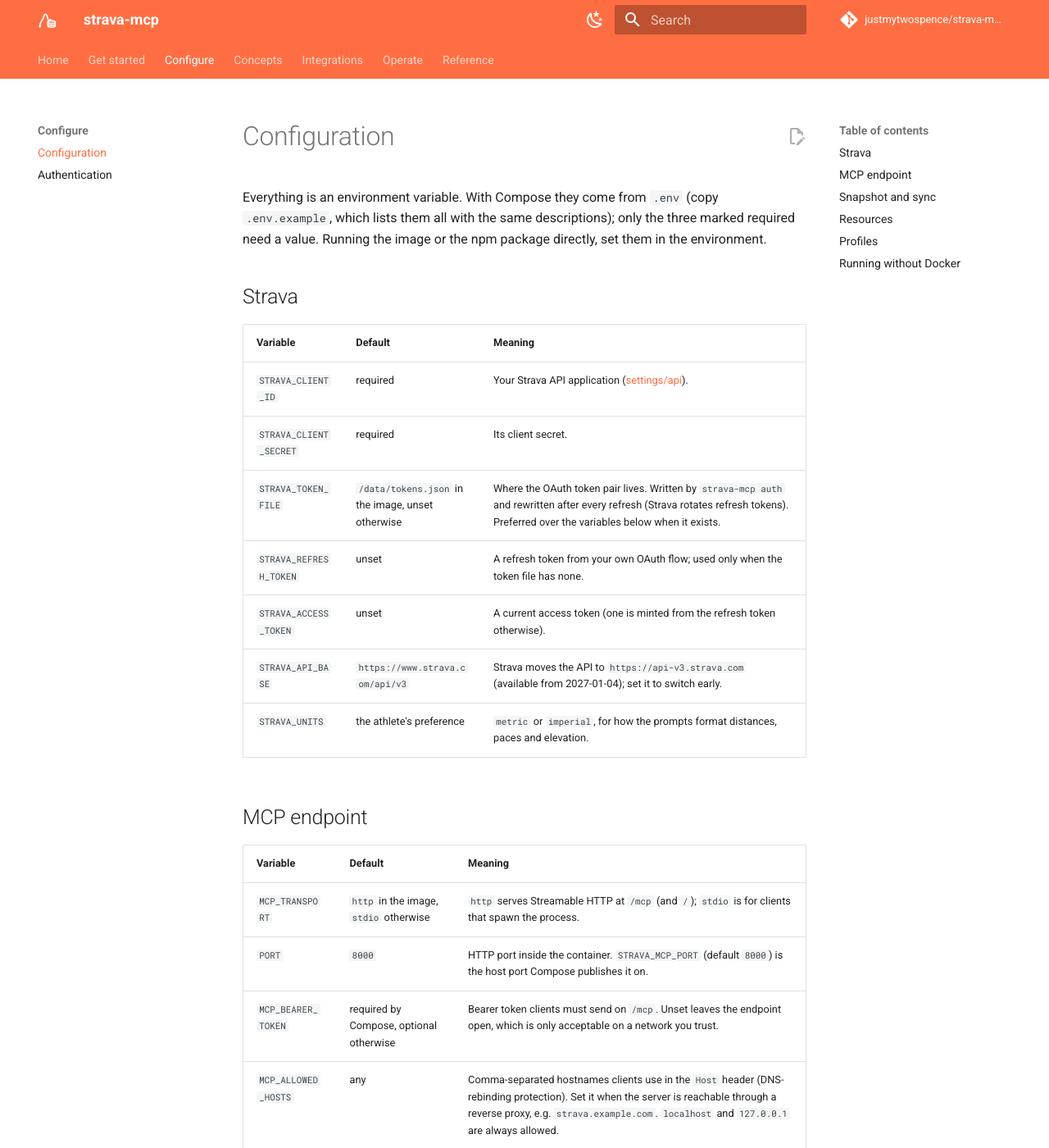
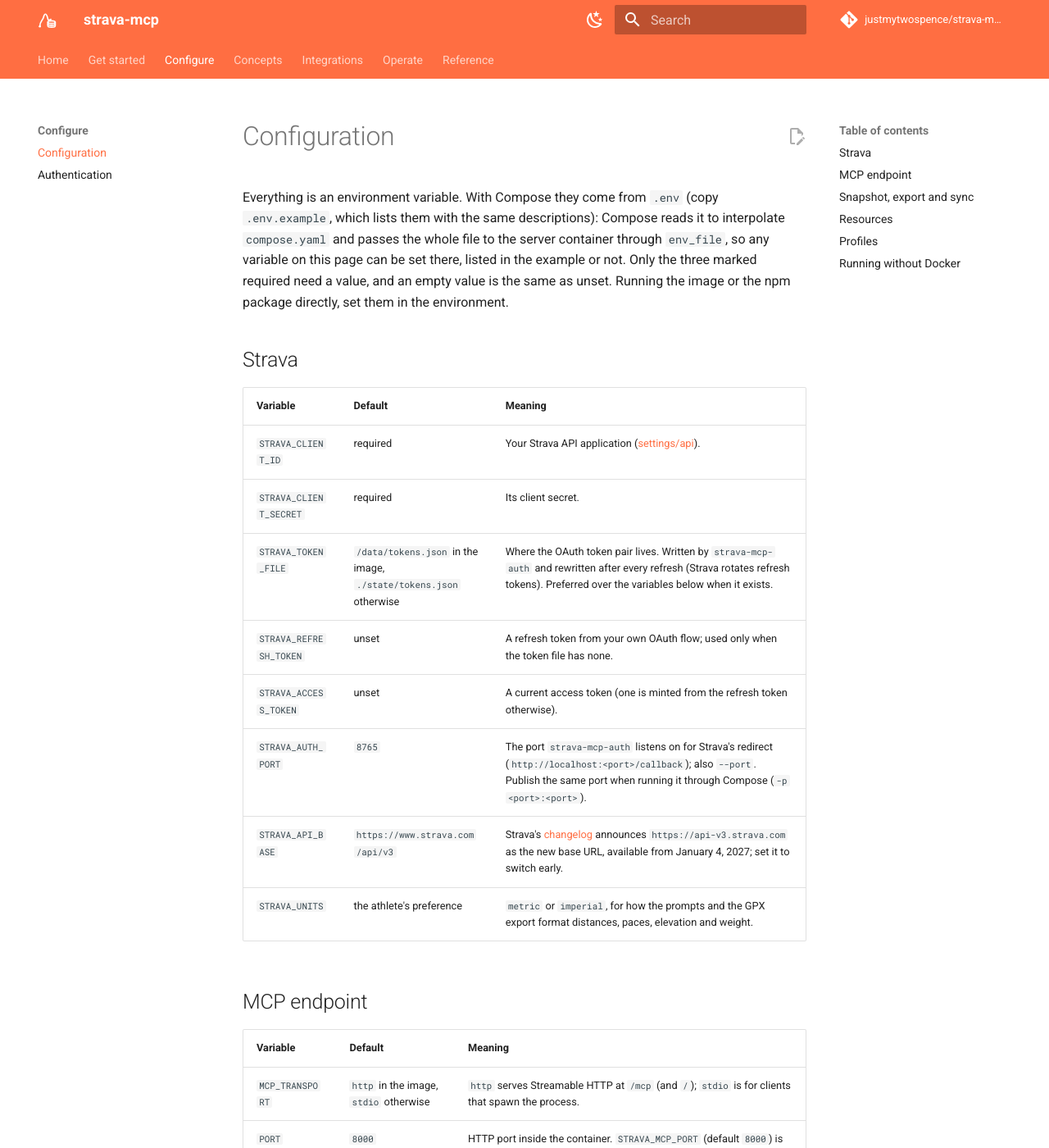
Before and after one commit to justmytwospence/strava-mcp, an MkDocs documentation site: the page built from docs/configuration.md, in a window 1280 px wide and 1400 px high. Shown: the whole window at 82% size. Built offline with MkDocs 1.6.1 and Material for MkDocs 9.7.7, drawn with Linux system fonts in a browser that asks for light colours; comment, search, counter and statistics services are not loaded; some of the changed text lies outside the part shown.

Commit message:
docs: configuration of STRAVA_ROUTES_INTERVAL_MINUTES, STRAVA_AUTH_PORT, env_file and the required OIDC_JWKS_URL
Also the scoped npm package name, the loopback bind variables, the source for
the api-v3 base URL date, and a generic callback-port placeholder with
per-provider JWKS paths in the authentication guide.

````diff
--- a/docs/configuration.md
+++ b/docs/configuration.md
@@ -1,6 +1,6 @@
 # Configuration
 
-Everything is an environment variable. With Compose they come from `.env` (copy `.env.example`, which lists them all with the same descriptions); only the three marked required need a value. Running the image or the npm package directly, set them in the environment.
+Everything is an environment variable. With Compose they come from `.env` (copy `.env.example`, which lists them with the same descriptions): Compose reads it to interpolate `compose.yaml` and passes the whole file to the server container through `env_file`, so any variable on this page can be set there, listed in the example or not. Only the three marked required need a value, and an empty value is the same as unset. Running the image or the npm package directly, set them in the environment.
 
 ## Strava
 
@@ -8,11 +8,12 @@
 |---|---|---|
 | `STRAVA_CLIENT_ID` | required | Your Strava API application ([settings/api](https://www.strava.com/settings/api)). |
 | `STRAVA_CLIENT_SECRET` | required | Its client secret. |
-| `STRAVA_TOKEN_FILE` | `/data/tokens.json` in the image, unset otherwise | Where the OAuth token pair lives. Written by `strava-mcp auth` and rewritten after every refresh (Strava rotates refresh tokens). Preferred over the variables below when it exists. |
+| `STRAVA_TOKEN_FILE` | `/data/tokens.json` in the image, `./state/tokens.json` otherwise | Where the OAuth token pair lives. Written by `strava-mcp-auth` and rewritten after every refresh (Strava rotates refresh tokens). Preferred over the variables below when it exists. |
 | `STRAVA_REFRESH_TOKEN` | unset | A refresh token from your own OAuth flow; used only when the token file has none. |
 | `STRAVA_ACCESS_TOKEN` | unset | A current access token (one is minted from the refresh token otherwise). |
-| `STRAVA_API_BASE` | `https://www.strava.com/api/v3` | Strava moves the API to `https://api-v3.strava.com` (available from 2027-01-04); set it to switch early. |
-| `STRAVA_UNITS` | the athlete's preference | `metric` or `imperial`, for how the prompts format distances, paces and elevation. |
+| `STRAVA_AUTH_PORT` | `8765` | The port `strava-mcp-auth` listens on for Strava's redirect (`http://localhost:<port>/callback`); also `--port`. Publish the same port when running it through Compose (`-p <port>:<port>`). |
+| `STRAVA_API_BASE` | `https://www.strava.com/api/v3` | Strava's [changelog](https://developers.strava.com/docs/changelog/) announces `https://api-v3.strava.com` as the new base URL, available from January 4, 2027; set it to switch early. |
+| `STRAVA_UNITS` | the athlete's preference | `metric` or `imperial`, for how the prompts and the GPX export format distances, paces, elevation and weight. |
 
 ## MCP endpoint
 
@@ -23,14 +24,15 @@
 | `MCP_BEARER_TOKEN` | required by Compose, optional otherwise | Bearer token clients must send on `/mcp`. Unset leaves the endpoint open, which is only acceptable on a network you trust. |
 | `MCP_ALLOWED_HOSTS` | any | Comma-separated hostnames clients use in the `Host` header (DNS-rebinding protection). Set it when the server is reachable through a reverse proxy, e.g. `strava.example.com`. `localhost` and `127.0.0.1` are always allowed. |
 
-## Snapshot and sync
+## Snapshot, export and sync
 
 | Variable | Default | Meaning |
 |---|---|---|
-| `SNAPSHOT_TOKEN` | unset | Serve the read-only snapshot at `GET /snapshot.duckdb`, and garmin-mcp's sync export at `GET /export/garmin-sync` ([Extras](extras.md#using-your-own)), to this bearer token. Unset: neither is served over HTTP. The Grafana and notebook profiles read the file from the volume and do not need it. |
+| `SNAPSHOT_TOKEN` | unset | Serve the read-only snapshot at `GET /snapshot.duckdb` and the live export at `GET /export/sync` ([Export API](reference/export.md)) to this bearer token. Unset: neither is served over HTTP. The Grafana and notebook profiles read the file from the volume and do not need it. |
 | `STRAVA_SNAPSHOT_DIR` | `snapshot/` next to the mirror | Where the snapshot is published. |
 | `STRAVA_WEBHOOK_URL` | unset | Public HTTPS URL for Strava's push events, with a secret path (`https://strava.example.com/webhook/<random>`). The server registers the subscription itself. Unset: the activity list is polled every 15 minutes. See [How sync works](sync.md#webhook). |
 | `STRAVA_SYNC` | `on` | `off` disables the background sync and the snapshot timer: tools answer from the mirror and fetch what they are asked for. |
+| `STRAVA_ROUTES_INTERVAL_MINUTES` | `60` | How often the route list (and so each route's starred flag, for which Strava sends no event) is refreshed, in minutes; `5` at the lowest. Each refresh costs one or two reads. Lower it when something consumes the starred flag promptly, such as [garmin-mcp's course cleanup](integrations/garmin-mcp.md). |
 | `STRAVA_DB_PATH` | `/data/strava.duckdb` in the image, `./state/strava.duckdb` otherwise | The mirror file. Mount a volume. |
 
 ## Resources
@@ -48,23 +50,25 @@
 | Profile | Variable | Default | Meaning |
 |---|---|---|---|
 | oauth | `OIDC_ISSUER` | required | Your identity provider's issuer URL (the `iss` claim of its tokens). |
-| oauth | `OIDC_JWKS_URL` | `${OIDC_ISSUER}/jwks.json` | Its JWKS endpoint. The default fits Authelia; see [Authentication](authentication.md#providers) for others. |
+| oauth | `OIDC_JWKS_URL` | required | Its JWKS endpoint, the `jwks_uri` of `<issuer>/.well-known/openid-configuration`. Every provider uses a different path; [Authentication](authentication.md#providers) lists the common ones. |
 | oauth | `OIDC_CLIENT_ID` | required | The client registered at the provider for this server. |
 | oauth | `OIDC_AUDIENCE` | `OIDC_CLIENT_ID` | The `aud` claim access tokens must carry. |
 | oauth | `PUBLIC_URL` | required | Where your TLS reverse proxy exposes the gateway, e.g. `https://strava.example.com`. The MCP URL is `PUBLIC_URL/mcp`. |
 | oauth | `OAUTH_PORT` | `3000` | Host port of the gateway. |
 | oauth | `MCP_BUFFER` | `33554432` | Largest JSON-RPC body the gateway accepts, in bytes (uploads are the only large ones). |
-| grafana | `GRAFANA_PORT` | `3001` | Host port of Grafana. |
-| grafana | `GRAFANA_ADMIN_USER`, `GRAFANA_ADMIN_PASSWORD` | `admin` / `admin` | Grafana's admin login. Change the password. |
-| notebooks | `MARIMO_PORT` | `2718` | Host port of the notebook. |
+| grafana | `GRAFANA_BIND`, `GRAFANA_PORT` | `127.0.0.1`, `3001` | Interface and host port Grafana is published on. Loopback only by default, because of the default login. |
+| grafana | `GRAFANA_ADMIN_USER`, `GRAFANA_ADMIN_PASSWORD` | `admin` / `admin` | Grafana's admin login. Change the password before changing the bind. |
+| notebooks | `MARIMO_BIND`, `MARIMO_PORT` | `127.0.0.1`, `2718` | Interface and host port of the notebook. Loopback only by default: the notebook has no login. |
 | backup | `BACKUP_DIR` | `./backups` | Where archives are written on the host. |
 | backup | `BACKUP_CRON_EXPRESSION` | `0 4 * * *` | Schedule (UTC). |
 | backup | `BACKUP_RETENTION_DAYS` | `14` | Archives older than this are pruned. |
 
+The whole `.env` reaches the server container, profile variables included, so keep the file private.
+
 ## Running without Docker
 
 ```sh
-npx -y strava-mcp-server          # stdio transport, mirror in ./state/strava.duckdb
+npx -y @justmytwospence/strava-mcp          # stdio transport, mirror in ./state/strava.duckdb
 ```
 
-Set `STRAVA_CLIENT_ID`, `STRAVA_CLIENT_SECRET` and `STRAVA_TOKEN_FILE`, then run `npx -y --package strava-mcp-server strava-mcp-auth` once to write the token file. `MCP_TRANSPORT=http` serves HTTP on `PORT`. Each instance keeps its own mirror and its own share of the rate limits, so run one per account.
+Set `STRAVA_CLIENT_ID` and `STRAVA_CLIENT_SECRET`, then run `npx -y --package @justmytwospence/strava-mcp strava-mcp-auth` once to write the token file (`./state/tokens.json`, or `STRAVA_TOKEN_FILE`). `MCP_TRANSPORT=http` serves HTTP on `PORT`. Each instance keeps its own mirror and its own share of the rate limits, so run one per account; the sync only runs while the process does. [Clients](clients.md#claude-desktop) shows a client that spawns it.
````
Also changed, not shown: docs/authentication.md (+4 -4 lines).
